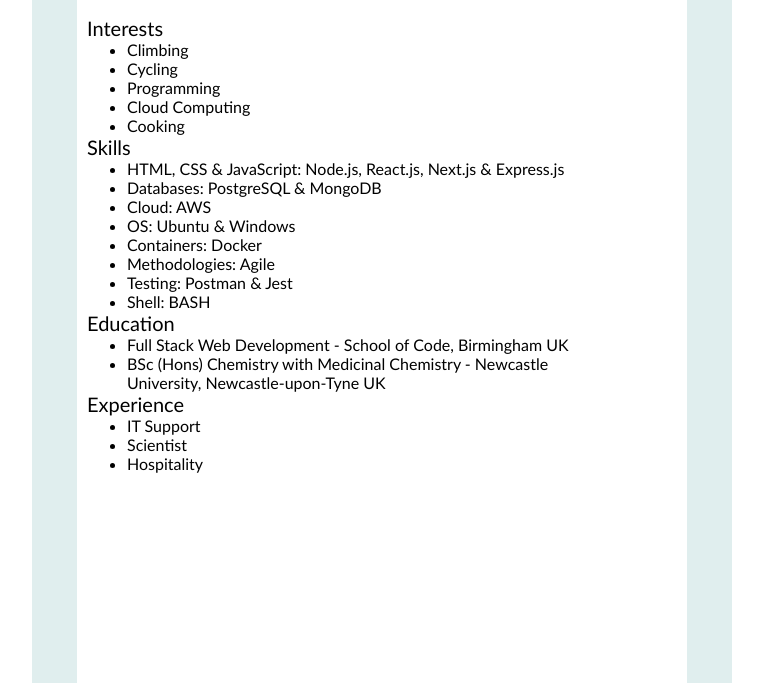
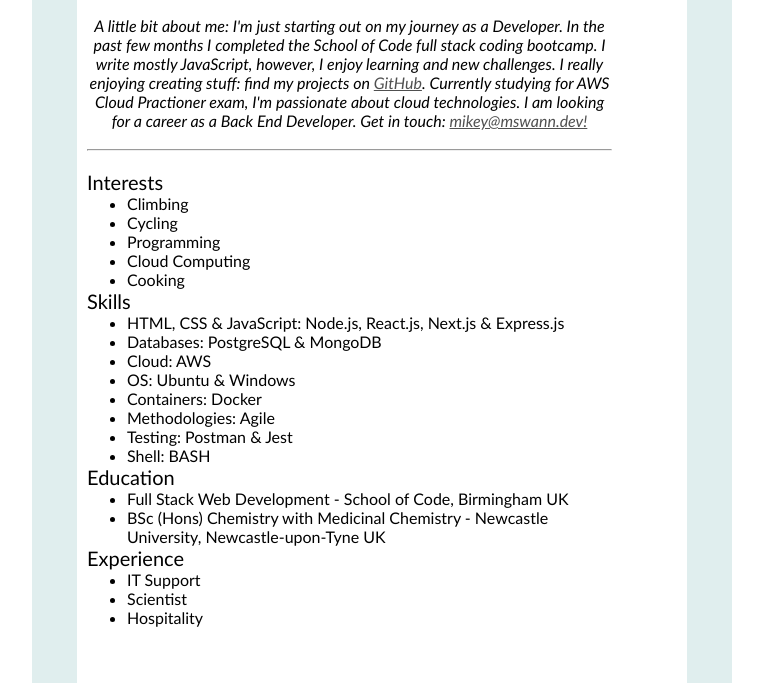
Before and after one commit to michaelfswann/cloud-resume-challenge, a plain HTML site: page resume.html in a window 1280 px wide. Shown: the part 117-800 px from the top of the page, without its empty margins (258-1021 px from the left). Drawn offline with Linux system fonts and the light colour scheme.

Commit message:
updated resume

```diff
--- a/resume.css
+++ b/resume.css
@@ -9,6 +9,11 @@
 
 div {
   border-radius: 5px;
+}
+
+#about-me {
+  text-align: center;
+  font-style: italic;
 }
 
 #header {
@@ -74,8 +79,8 @@ li {
 }
 
 a {
-  color: black;
-  text-decoration: none;
+  color: rgb(80, 80, 80);
+  font-style: oblique;
 }
 
 @media only screen and (max-width: 430px) {
--- a/resume.html
+++ b/resume.html
@@ -13,6 +13,22 @@
       <br /><br />
       <h1>Resume</h1>
       <h2>Michael Swann</h2>
+      <hr />
+      <br />
+      <div>
+        <p id="about-me">
+          A little bit about me: I'm just starting out on my journey as a
+          Developer. In the past few months I completed the School of Code full
+          stack coding bootcamp. I write mostly JavaScript, however, I enjoy
+          learning and new challenges. I really enjoying creating stuff: find my
+          projects on <a href="github.com/michaelfswann">GitHub</a>. Currently
+          studying for AWS Cloud Practioner exam, I'm passionate about cloud
+          technologies. I am looking for a career as a Back End Developer. Get
+          in touch:
+          <a href="mailto:mikey@mswann.dev">mikey@mswann.dev!</a>
+        </p>
+        <br />
+      </div>
       <hr />
       <br />
       <p class="head">Interests</p>
```
